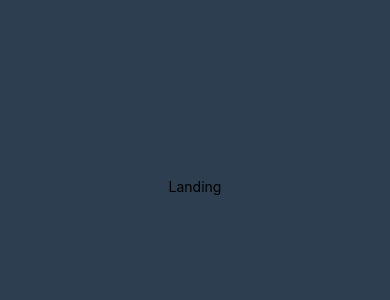
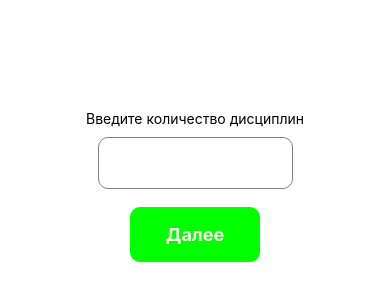
Before and after one commit to asusoft/cgpa_calculator, a React Native app: screen / in a window 390 px wide. Shown: the part 236-536 px from the top of the page. Built offline with nearby package versions, Linux system fonts and the light colour scheme.

Commit message:
Landing page

```diff
--- a/srs/assets/constants/theme.js
+++ b/srs/assets/constants/theme.js
@@ -1,5 +1,6 @@
 export const COLORS = {
   grey: '#808080',
+  secondary: '#FFFAF0',
   lightGray: '#DDDDDD',
   lightGray2: '#ededed',
   background: '#FFF',
--- /dev/null
+++ b/srs/components/Button.js
@@ -0,0 +1,40 @@
+//import liraries
+import React from 'react';
+import { Text, StyleSheet, Pressable, Image } from 'react-native';
+
+// create a component
+const Button = ({
+    text,
+    icon,
+    color,
+    textColor,
+    iconColor,
+    iconStyle,
+    customStyle,
+    onPress
+}) => {
+    return (
+        <Pressable onPress={onPress} style={{ backgroundColor: color, flexDirection: 'row', ...styles.button, ...customStyle }}>
+            <Text style={{ color: textColor, fontSize: 18, fontWeight: '700' }}>{text}</Text>
+            {
+                icon ? <Image source={icon} style={{ height: 20, width: 20, tintColor: iconColor, resizeMode: 'contain', marginLeft: 8, ...iconStyle }} />
+                    : []
+            }
+        </Pressable>
+    );
+};
+
+// define your styles
+const styles = StyleSheet.create({
+    button: {
+        height: 55,
+        width: 130,
+        borderRadius: 10,
+        flexDirection: 'row',
+        justifyContent: 'center',
+        alignItems: 'center'
+    }
+});
+
+//make this component available to the app
+export default Button;
--- /dev/null
+++ b/srs/components/FormInput.js
@@ -0,0 +1,87 @@
+//import liraries
+import React, { Component } from 'react';
+import {
+    View,
+    Text,
+    TextInput,
+    StyleSheet,
+} from 'react-native';
+import { COLORS } from '../assets/constants/theme';
+
+// create a component
+const FormInput = ({
+    containerStyle,
+    label,
+    placeholder,
+    inputStyle,
+    prependComponent,
+    appendComponent,
+    onChange,
+    secureTextEntry,
+    keyboardType = 'default',
+    autoComplete = 'off',
+    autoCapitalize = 'none',
+    errorMsg = '',
+    maxLength,
+    editable,
+    value,
+    textAlign,
+    inputContainerStyle,
+}) => {
+    return (
+        <View style={{ ...containerStyle }}>
+            {/* Label & Error msg */}
+            {
+                label || errorMsg ? (
+                    <View style={{ flexDirection: 'row', justifyContent: 'space-between' }}>
+                        <Text style={{ color: COLORS.gray, marginEnd: 10 }}>{label}</Text>
+                        <Text style={{ color: COLORS.red, marginEnd: 10 }}>{errorMsg}</Text>
+                    </View>) : null
+            }
+
+            {/* Text input */}
+            <View style={[styles.containerInput, { ...inputContainerStyle }]}>
+                {prependComponent}
+                <TextInput
+                    style={{
+                        ...styles.input,
+                        ...inputStyle,
+                    }}
+                    editable={editable}
+                    placeholder={placeholder}
+                    placeholderTextColor={COLORS.gray}
+                    secureTextEntry={secureTextEntry}
+                    keyboardType={keyboardType}
+                    autoComplete={autoComplete}
+                    autoCapitalize={autoCapitalize}
+                    onChangeText={(text) => onChange(text)}
+                    maxLength={maxLength}
+                    value={value}
+                    autoCorrect={false}
+                    textAlign={textAlign}
+                />
+                {appendComponent}
+            </View>
+        </View>
+    );
+};
+
+// define your styles
+const styles = StyleSheet.create({
+    containerInput: {
+        flexDirection: 'row',
+        height: 52,
+        marginTop: 10,
+        borderRadius: 10,
+        borderWidth: 1,
+        backgroundColor:COLORS.background,
+        borderColor: COLORS.grey,
+    },
+    input: {
+        flex: 1,
+        height: 52,
+      },
+});
+
+//make this component available to the app
+export default FormInput;
--- a/srs/screens/Landing.js
+++ b/srs/screens/Landing.js
@@ -1,23 +1,46 @@
 //import liraries
-import React, { Component } from 'react';
+import React, { useState } from 'react';
 import { View, Text, StyleSheet } from 'react-native';
-
+import Button from '../components/Button';
+import FormInput from '../components/FormInput';
+import { COLORS } from '../assets/constants/theme';
 // create a component
 const Landing = () => {
+    const [subjects, setSubjects] = useState("")
+
     return (
         <View style={styles.container}>
-            <Text>Landing</Text>
+            <Text>Введите количество дисциплин</Text>
+            <FormInput
+                containerStyle={{
+                    height: 50,
+                    width: '50%',
+                    marginBottom:30
+                }}
+                onChange={value => {
+                    setSubjects(value);
+                }}
+                textAlign='center'
+                maxLength={2}
+            />
+           <Button text='Далее' color={COLORS.green} textColor={COLORS.secondary}/>
         </View>
     );
 };
 
 // define your styles
 const styles = StyleSheet.create({
+    button: {
+        height: 40,
+        width: 60,
+        backgroundColor: COLORS.green,
+        borderRadius: 10
+    },
     container: {
         flex: 1,
         justifyContent: 'center',
         alignItems: 'center',
-        backgroundColor: '#2c3e50',
+        backgroundColor: COLORS.background,
     },
 });
 
```
